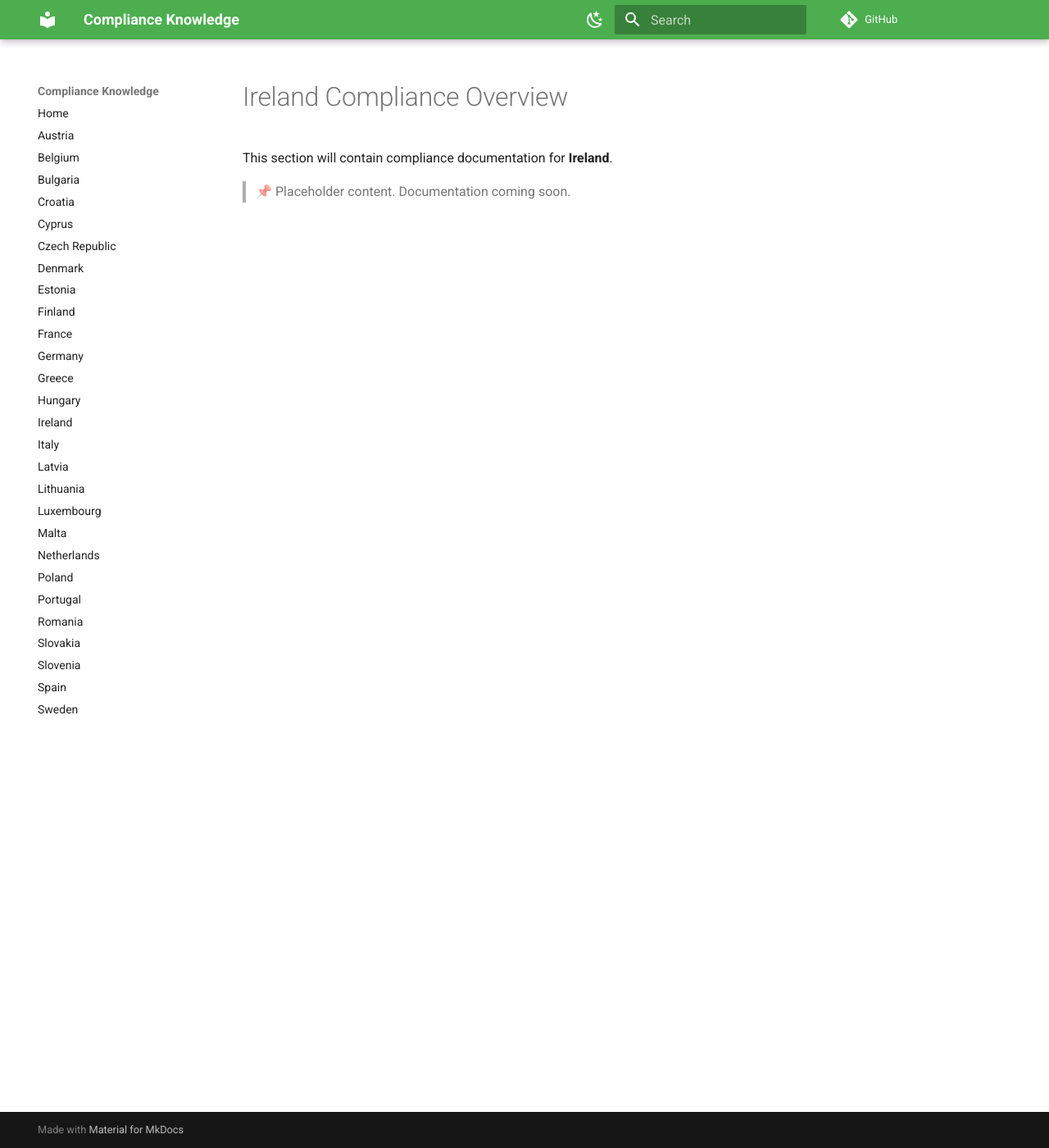
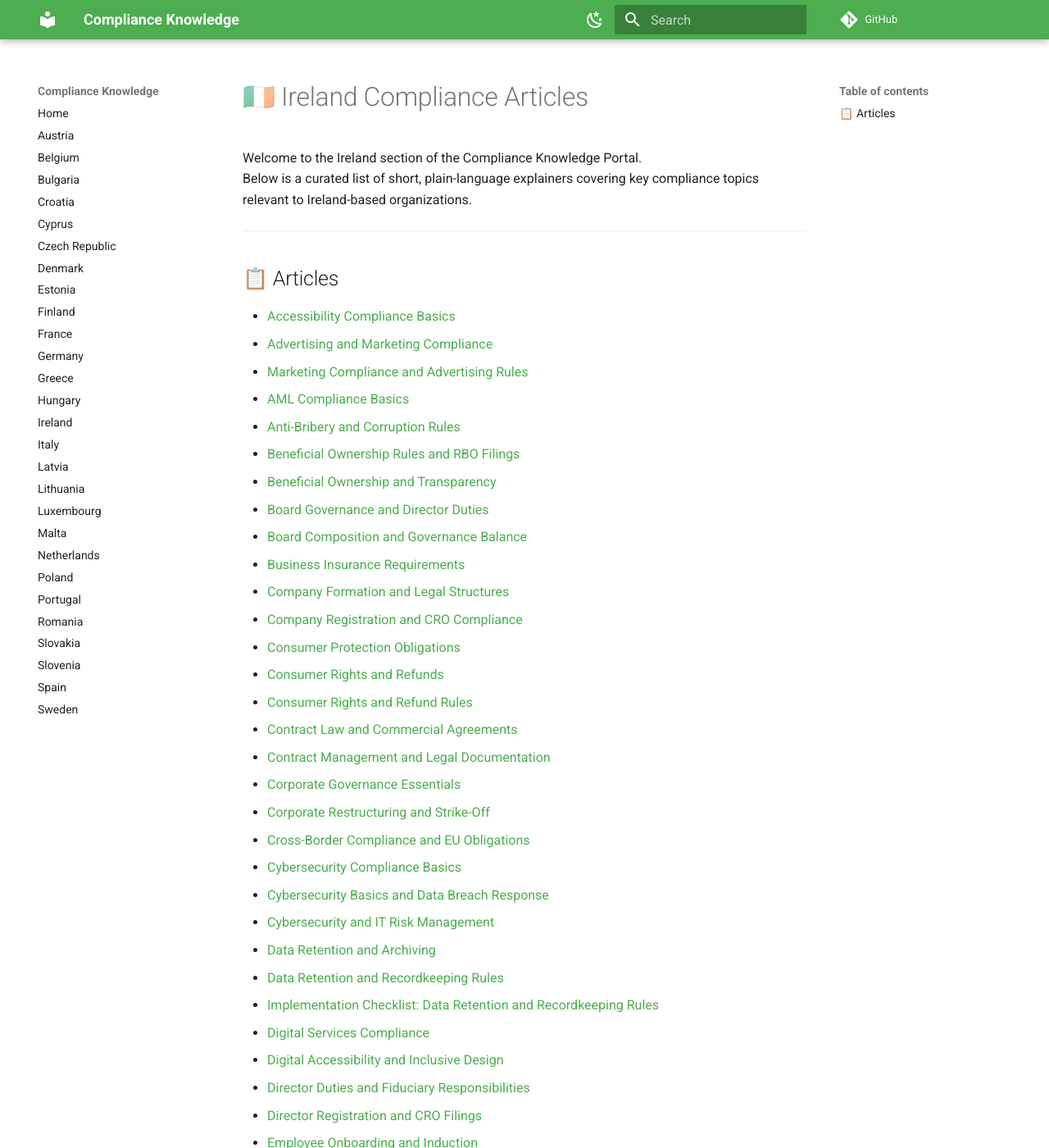
Before and after one commit to GreenAI-Analytics/compliance-knowledge, an MkDocs documentation site: the page built from knowledge/ie/index.md, in a window 1280 px wide and 1400 px high. Shown: the whole window at 82% size. Built offline with MkDocs 1.6.1 and Material for MkDocs 9.7.7, drawn with Linux system fonts in a browser that asks for light colours; comment, search, counter and statistics services are not loaded; some of the changed text lies outside the part shown.

Commit message:
bugfix: updated index in IE

```diff
--- a/knowledge/ie/index.md
+++ b/knowledge/ie/index.md
@@ -1,5 +1,79 @@
-# Ireland Compliance Overview
+# 🇮🇪 Ireland Compliance Articles
 
-This section will contain compliance documentation for **Ireland**.
+Welcome to the Ireland section of the Compliance Knowledge Portal.
+Below is a curated list of short, plain-language explainers covering key compliance topics relevant to Ireland-based organizations.
 
-> 📌 Placeholder content. Documentation coming soon.
+---
+
+## 📋 Articles
+
+- [Accessibility Compliance Basics](accessibility_compliance.md)
+- [Advertising and Marketing Compliance](advertising_compliance.md)
+- [Marketing Compliance and Advertising Rules](advertising_rules.md)
+- [AML Compliance Basics](aml_compliance.md)
+- [Anti-Bribery and Corruption Rules](antibribery_corruption.md)
+- [Beneficial Ownership Rules and RBO Filings](beneficialowner_rbofiling.md)
+- [Beneficial Ownership and Transparency](beneficial_ownership_transparency.md)
+- [Board Governance and Director Duties](boardgovernance_director_duties.md)
+- [Board Composition and Governance Balance](boardgovernance_governancebalance.md)
+- [Business Insurance Requirements](business_insurance.md)
+- [Company Formation and Legal Structures](company_formation.md)
+- [Company Registration and CRO Compliance](cro_compliance.md)
+- [Consumer Protection Obligations](consumer_protection.md)
+- [Consumer Rights and Refunds](consumer_rights.md)
+- [Consumer Rights and Refund Rules](refund_rules.md)
+- [Contract Law and Commercial Agreements](contract_commercial_agreement.md)
+- [Contract Management and Legal Documentation](contract_legal_doc.md)
+- [Corporate Governance Essentials](corporate_governance.md)
+- [Corporate Restructuring and Strike-Off](corporate_restructure.md)
+- [Cross-Border Compliance and EU Obligations](crossborder_euobligation.md)
+- [Cybersecurity Compliance Basics](cybersecurity_basic.md)
+- [Cybersecurity Basics and Data Breach Response](data_breach_response.md)
+- [Cybersecurity and IT Risk Management](it_risk.md)
+- [Data Retention and Archiving](data_archiving.md)
+- [Data Retention and Recordkeeping Rules](data_recordkeeping.md)
+- [Implementation Checklist: Data Retention and Recordkeeping Rules](dataretention_recordkeeping.md)
+- [Digital Services Compliance](digitalservice_compliance.md)
+- [Digital Accessibility and Inclusive Design](digital_accessibility.md)
+- [Director Duties and Fiduciary Responsibilities](director_fiduciary.md)
+- [Director Registration and CRO Filings](director_registration_CRO.md)
+- [Employee Onboarding and Induction](employee_onboarding.md)
+- [Employee Rights and Contracts](employee_rights.md)
+- [Employment Permits and Immigration Compliance](employment_permit.md)
+- [Environmental Compliance Basics](environmental_compliance.md)
+- [Environmental Permits and Waste Obligations](envpermit_wasteobligation.md)
+- [Equality and Anti-Discrimination Rules](equality_antidiscrimination_rules.md)
+- [Equality Reporting and Diversity Metrics](equality_reporting_diversity.md)
+- [ESG Reporting and Sustainability Disclosures](esg_disclosure.md)
+- [ESG and Sustainability Reporting](esg_reporting.md)
+- [ESG Reporting Basics](esg_reporting_basics.md)
+- [Financial Reporting and Accounting Obligations](financialreporting_accountingobligation.md)
+- [Financial Reporting Compliance](financial_reporting.md)
+- [Fundraising and Charitable Compliance](fundraising_compliance.md)
+- [GDPR Basics for SMEs in Ireland](gdpr_basic.md)
+- [Health and Safety Compliance](health_safety.md)
+- [Insurance Requirements and Business Coverage](insurance_businesscoverage.md)
+- [Implementation Checklist: Insurance Requirements and Business Coverage](insurance_checklist.md)
+- [Internal Audits and Controls](internal_audit_control.md)
+- [Intellectual Property Compliance](ip_compliance.md)
+- [Intellectual Property Protection](ip_protection.md)
+- [Marketing and Advertising Compliance](marketing_compliance.md)
+- [Payroll Overview for SMEs](payroll_overview.md)
+- [Pension Setup and Auto-Enrolment](pension_setup.md)
+- [Procurement and Supplier Due Diligence](procurement_supplier_diligence.md)
+- [Procurement and Tendering Compliance](procurement_tender_compliance.md)
+- [Remote Work Compliance](remotework_compliance.md)
+- [Remote Work Policies and Compliance](remote_work_policy.md)
+- [Sector-Specific Licensing and Regulatory Approvals](sectorspecific_regulatoryapproval.md)
+- [Sector-Specific Licensing and Permits](sector_specific_licensing.md)
+- [Data Subject Rights and Access Requests](subject_rights_access.md)
+- [Tax Compliance and Revenue Obligations](taxcompliance_revenueobligation.md)
+- [Tax Registration and Filing Obligations](tax_registration.md)
+- [VAT Compliance Basics](vat_compliance.md)
+- [Whistleblowing and Protected Disclosures](whistleblowing_disclosure.md)
+- [Whistleblowing Obligations and Protections](whistleblowing_obligations.md)
+- [Workplace Accessibility and Reasonable Accommodations](workplace_accessibility.md)
+- [Workplace Investigations and Disciplinary Procedures](workplace_investigation.md)
+- [Workplace Pensions and PRSA Obligations](workplace_pensions_PRSA.md)
+- [Workplace Safety Compliance](workplace_safety.md)
+- [Workplace Wellbeing and Mental Health](workplace_wellbeing.md)
```
Also changed, not shown: 1 other file.
